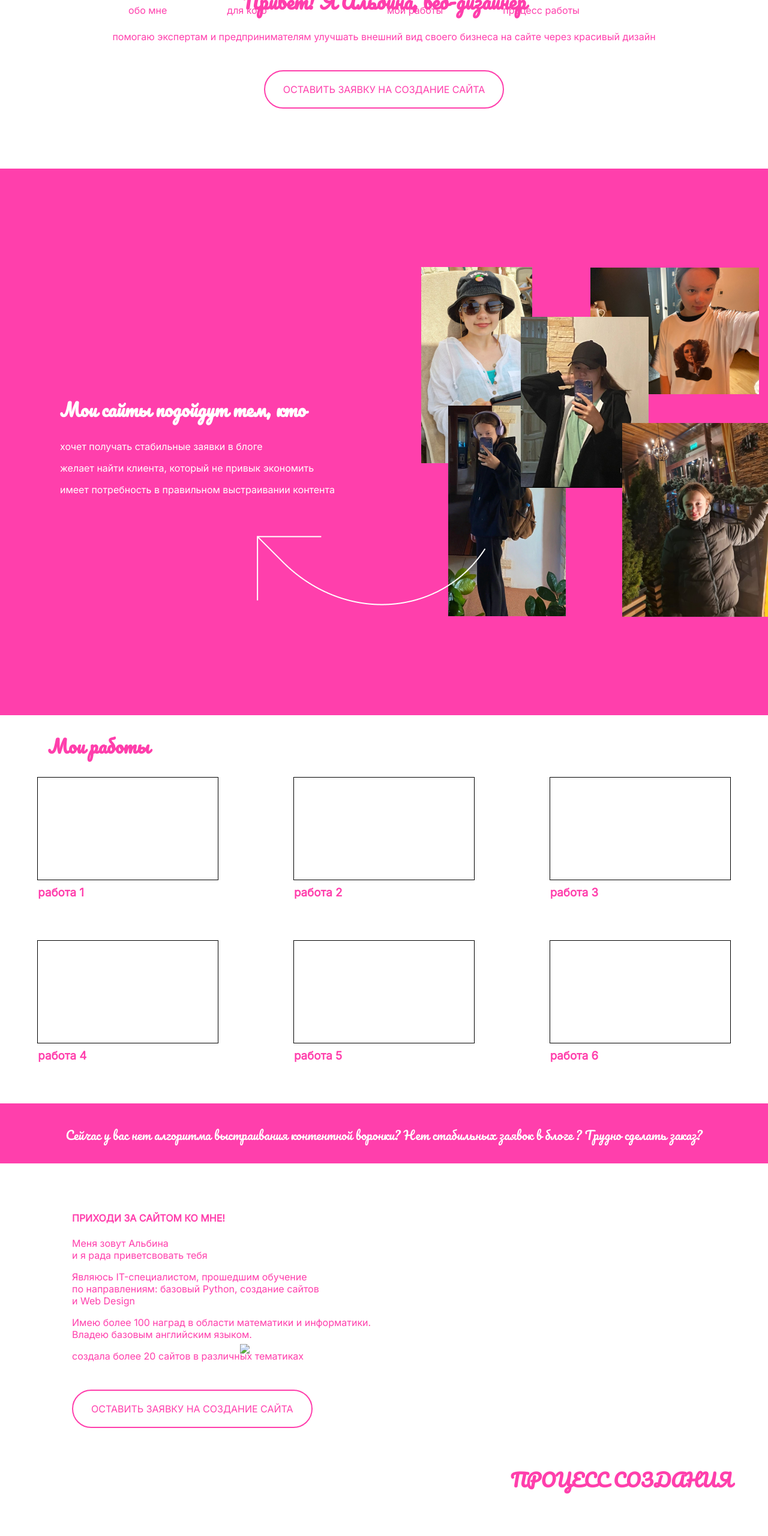
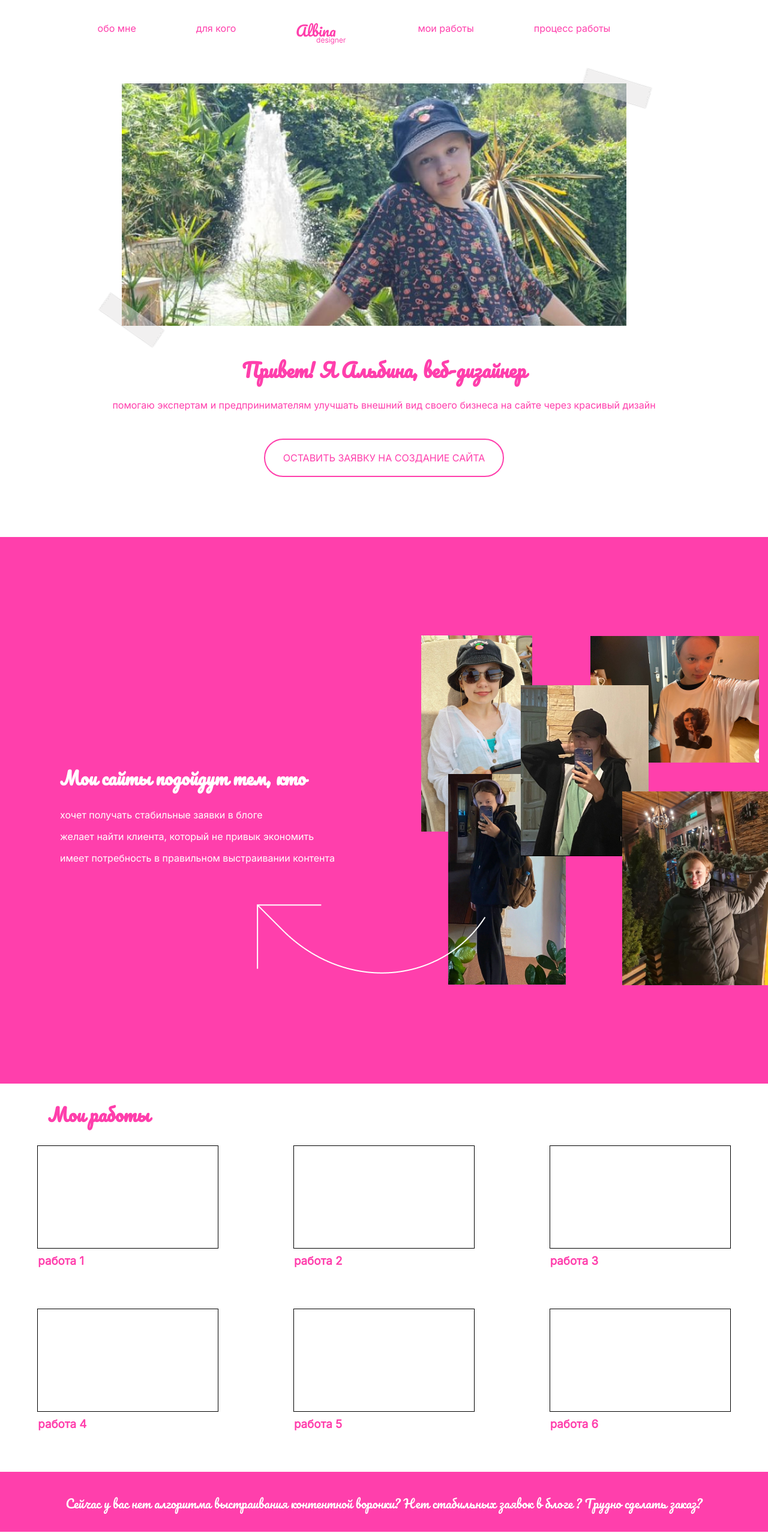
Before and after one commit to whoiswh0/ALBINA, a plain HTML site: page index.html in a window 1280 px wide. Shown: the top 2560 px of the page at 60% size. Drawn offline with Linux system fonts and the light colour scheme; files whose address does not match are found by name.

Commit message:
Update index.html

```diff
--- a/index.html
+++ b/index.html
@@ -14,7 +14,7 @@
                 <li><a class="scroll"  href="#a2"> для кого </a></li>
                 <li>
                     <a href="/index.html">
-                        <img src="img/logo.svg" alt="">
+                        <img src="logo.svg" alt="">
                 </a>
             </li>
                 <li><a class="scroll"  href="#a3">мои работы</a></li>
@@ -25,7 +25,7 @@
         </nav>
     </header>
     <main>
-        <img src="/img/main.png" alt="">
+        <img src="main.png" alt="">
         <h1>Привет! Я Альбина,  веб-дизайнер</h1>
         <p>помогаю экспертам и предпринимателям улучшать внешний вид своего бизнеса на сайте через красивый дизайн</p>
         <a  class="link" href="">ОСТАВИТЬ ЗАЯВКУ НА СОЗДАНИЕ САЙТА</a>
@@ -62,7 +62,7 @@
 
     <section class="third">
         <div class="foto3">
-            <img src="img/Group 1.png" alt="">
+            <img src="Group 1.png" alt="">
         </div>
         <div class="third-text">
             <h4>
@@ -86,7 +86,7 @@
         </div>
     </section>
     <div id="a4" class="str2">
-        <img src="/img/9027551_undo_arrow_icon 1 1.svg" class="arrow">
+        <img src="9027551_undo_arrow_icon 1 1.svg" class="arrow">
         <h2 class="offer">ПРОЦЕСС СОЗДАНИЯ</h2>
 
     </div>
```
